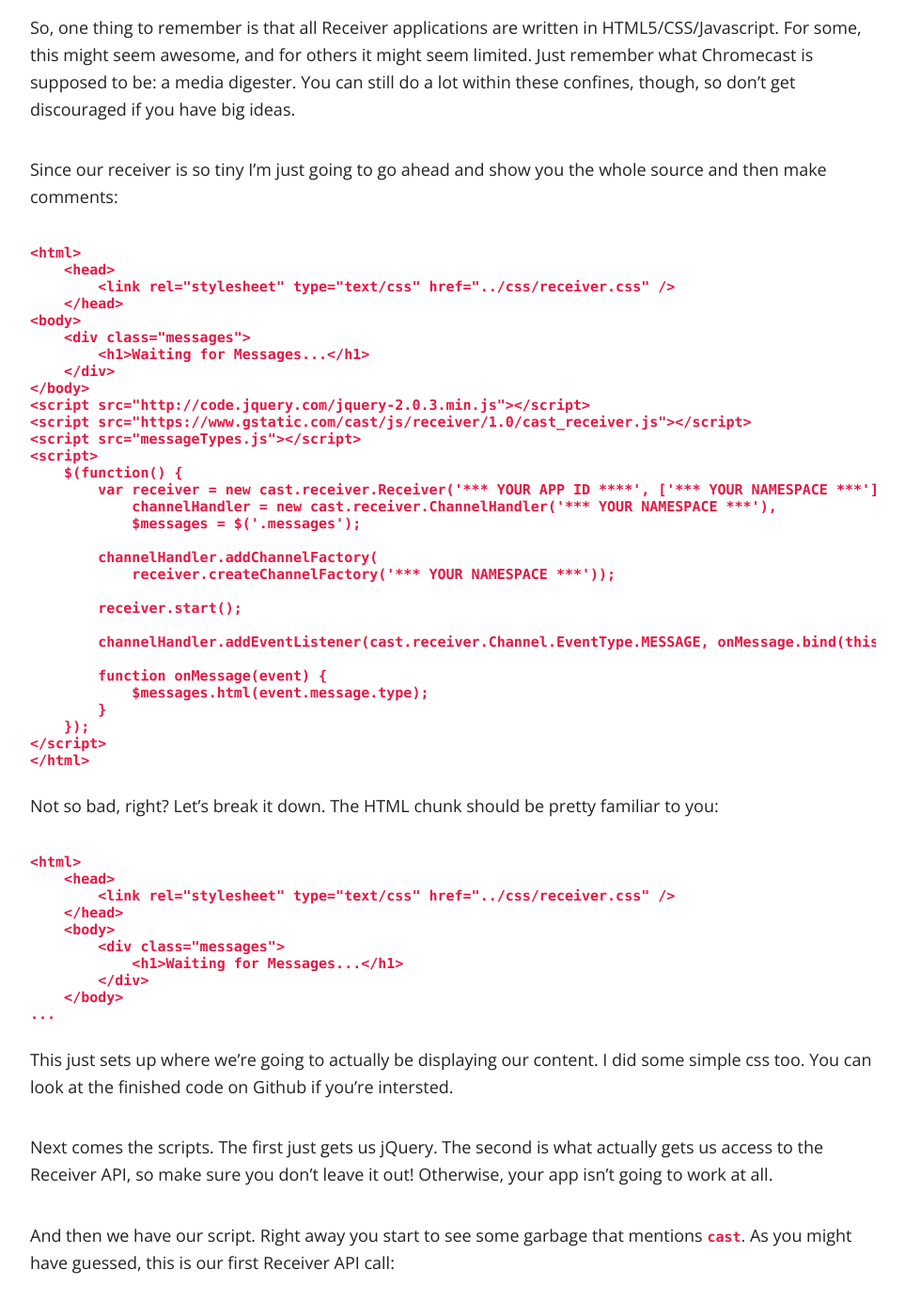
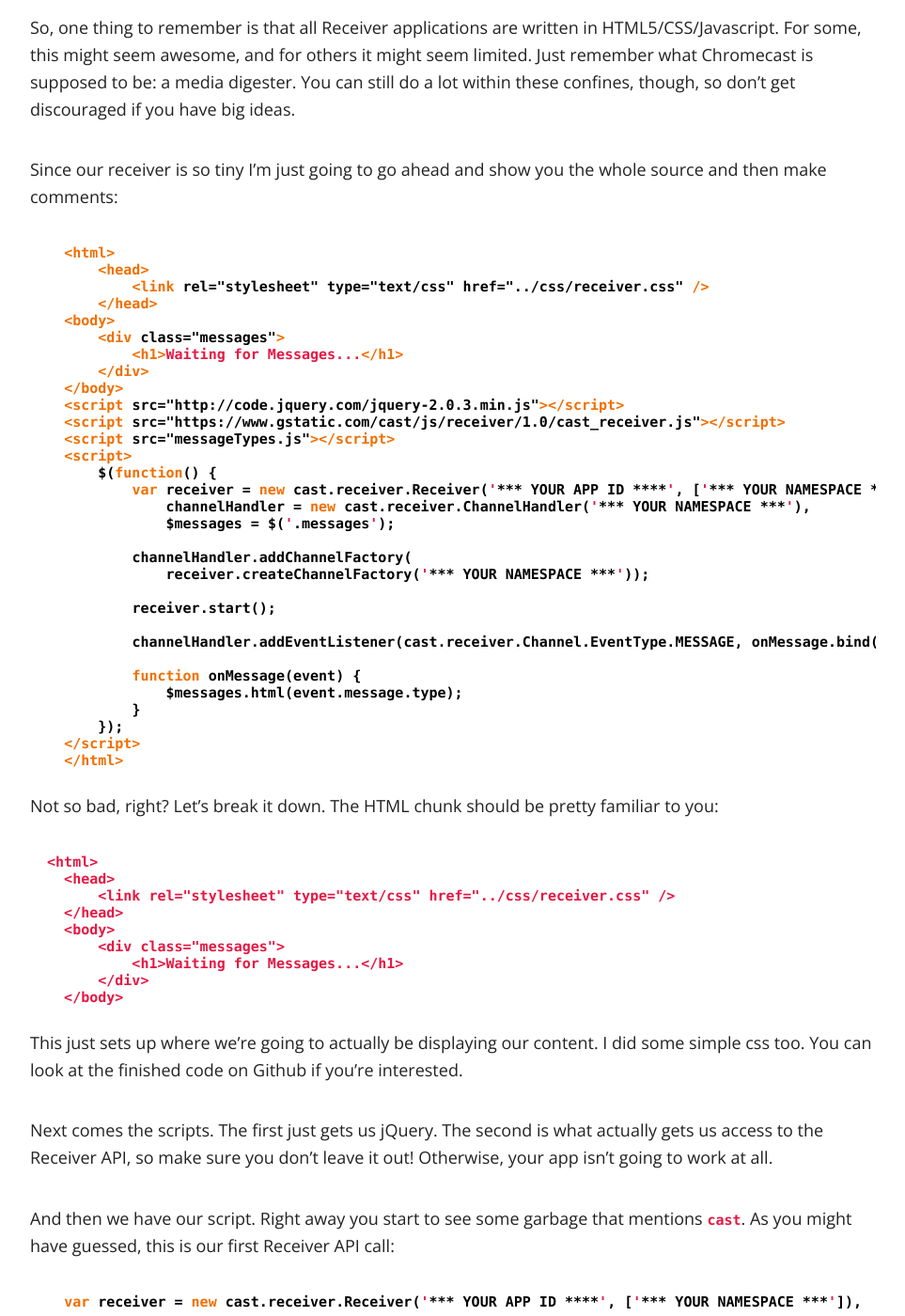
Before and after one commit to roachhd/notepad, a Jekyll site: the page built from _posts/2015-01-10-developing-for-chromecast.md, in a window 1280 px wide and 1400 px high, scrolled down 1849 px. Shown: the whole window at 94% size, without its empty margins (158-1121 px from the left). Built offline with Jekyll 4.4.1, drawn with Linux system fonts in a browser that asks for light colours; nearby versions of some CDN libraries; comment, search, counter and statistics services are not loaded; some of the changed text lies outside the part shown.

Commit message:
Update 2015-01-10-developing-for-chromecast.md

````diff
--- a/_posts/2015-01-10-developing-for-chromecast.md
+++ b/_posts/2015-01-10-developing-for-chromecast.md
@@ -15,7 +15,7 @@ Hello World with commentary to make any would be Chromecast Dev's life easier. S
 sender and receiver to help you understand how this all fits together. For now, I only have a Chrome sender. Soon I'll
 probably work on the equivalent for Android. But, let's get started!
 
-## Get Yourself Whitelisted #
+## Get Yourself Whitelisted
 
 I'm not going to go into too much detail with this, because Google did a pretty good job of outlining this process. You
 can go [here](https://developers.google.com/cast/whitelisting) and just follow the instructions. It took me about 12 hours
@@ -59,6 +59,7 @@ still do a lot within these confines, though, so don't get discouraged if you ha
 
 Since our receiver is so tiny I'm just going to go ahead and show you the whole source and then make comments:
 
+```html
     <html>
         <head>
             <link rel="stylesheet" type="text/css" href="../css/receiver.css" />
@@ -90,10 +91,14 @@ Since our receiver is so tiny I'm just going to go ahead and show you the whole
         });
     </script>
     </html>
+```
+
 
 Not so bad, right? Let's break it down. The HTML chunk should be pretty familiar to you:
 
-    <html>
+
+
+      <html>
         <head>
             <link rel="stylesheet" type="text/css" href="../css/receiver.css" />
         </head>
@@ -102,10 +107,10 @@ Not so bad, right? Let's break it down. The HTML chunk should be pretty familiar
                 <h1>Waiting for Messages...</h1>
             </div>
         </body>
-    ...
+
 
 This just sets up where we're going to actually be displaying our content. I did some simple css too. You can look at the
-finished code on Github if you're intersted.
+finished code on Github if you're interested.
 
 Next comes the scripts. The first just gets us jQuery. The second is what actually gets us access to the Receiver API, so
 make sure you don't leave it out! Otherwise, your app isn't going to work at all.
@@ -113,9 +118,9 @@ make sure you don't leave it out! Otherwise, your app isn't going to work at all
 And then we have our script. Right away you start to see some garbage that mentions `cast`. As you might have guessed, this
 is our first Receiver API call:
 
-    ...
+```javascript
     var receiver = new cast.receiver.Receiver('*** YOUR APP ID ****', ['*** YOUR NAMESPACE ***']),
-    ...
+```
 
 This creates a new `Receiver` object. This is what we'll be using to facilitate ways of communicating with the client and device.
 Oh, and remember when we whitelisted our device? The e-mail you got should have contained your Application ID. That needs
@@ -124,9 +129,9 @@ the application you're creating. For this tutorial we can use something like `He
 clash with other namespaces, though, as this is how your Receiver will know what type of messages to listen to
 and how your Sender will know what type of messages to send. More on that later...or right now:
 
-    ...
+```
     channelHandler = new cast.receiver.ChannelHandler('*** YOUR NAMESPACE ***'),
-    ...
+```
 
 This little guy, as you might have guessed, is what handles our `Channels`. A `Channel` in this context is used to send
 and receive simple JSON messages to and from the Sender application. The `ChannelHandler` allows us to hook into the events that
@@ -138,10 +143,10 @@ messages coming from that namespace.
 The next line is just there to keep track of our messages div so we can swap out the text later. Following that we create our
 `ChannelFactory`:
 
-    ...
+
     channelHandler.addChannelFactory(
         receiver.createChannelFactory('*** YOUR NAMESPACE ***'));
-    ...
+
 
 That namespace again! Just fill it in like before. Here we're adding to our `ChannelHandler` a `ChannelFactory`. Like I said
 eariler, this is how `Channels` actually get created. We use the `Receiver` to create the `ChannelFactory`.
@@ -149,15 +154,15 @@ eariler, this is how `Channels` actually get created. We use the `Receiver` to c
 Great! We've got our `Receiver` and our `ChannelHandler` all set up! Does it work yet? Just a little bit more! First we need
 to tell the receiver to start listening to the world:
 
-    ...
+
     receiver.start();
-    ...
+
 
 Then we make sure our `ChannelHandler` is listening for `MesssageEvents`:
 
-    ...
+
     channelHandler.addEventListener(cast.receiver.Channel.EventType.MESSAGE, onMessage.bind(this));
-    ...
+
 
 The second parameter, as you should know from your Javascript training, just delegates the `onMessage` function as our callback
 when we hear a `MessageEvent` and binds `this` as our context. `Channels` do have other types of events. We can also listen
@@ -165,11 +170,11 @@ for when the `Channel` is opened, closed, or when it has an error. For this tuto
 
 Last, we actually do something with the `MessageEvent`:
 
-    ...
+
     function onMessage(event) {
         $messages.html(event.message.type);
     }
-    ...
+
 
 These `MessageEvents` have several parameters, but the thing that actually gets sent from the Sender application is the
 `message` object, which is generally going to be represented as JSON. You'll see in the next section that we basically
````
